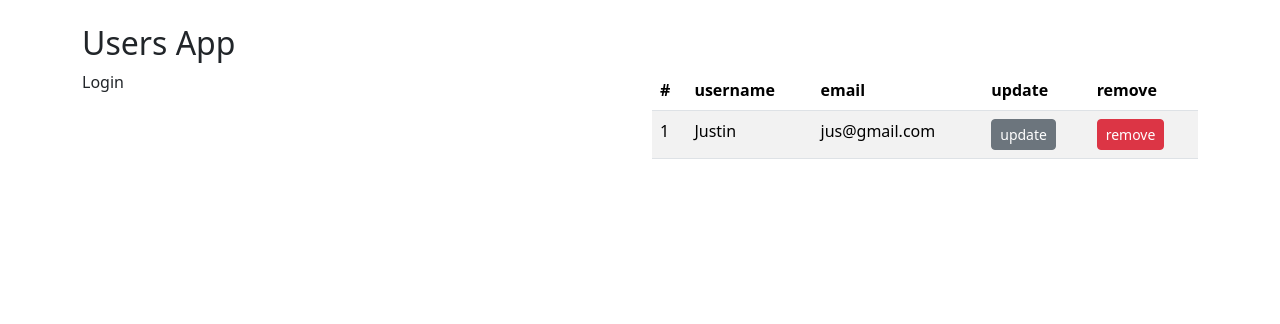
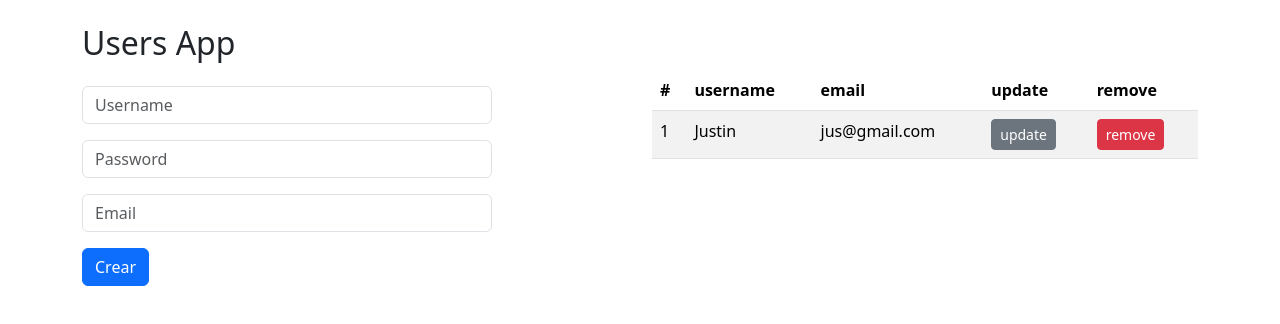
Before and after one commit to juscalderon13/LoginUsers, a React (Vite) app in the folder Login/: page / in a window 1280 px wide. Shown: the top 324 px of the page. Built offline with nearby package versions, Linux system fonts and the light colour scheme.

Commit message:
Maquetación de formulario
se estructuro lo que serian el codigo html del formulario

```diff
--- a/Login/src/components/UserForm.jsx
+++ b/Login/src/components/UserForm.jsx
@@ -1,13 +1,35 @@
-//Maquetacion html del login
+import { useState } from "react"
+
+const initialUserForm = {
+    username: "",
+    password: "",
+    email: "",
+}
+
+//Maquetacion html del registro de usuarios
 export const UserForm = () => {
 
+    const [UserForm, setUserForm] = useState(initialUserForm);
+
+    const {username, password, email} = UserForm;
+
+    const onInputChange = ({target}) =>{
+        console.log(target.value )
+        const {name, value} = target;
+        setUserForm({
+            ...UserForm,
+            [name]: value,
+
+        })
+
+    }
     return(
-        <div>
-            <p>Login</p>
-            <form action="">
-
-            </form>
-        </div>
+        <form>
+            <input className="form-control my-3 w-75" placeholder="Username" name="username" value={username} onChange={onInputChange}/>
+            <input className="form-control my-3 w-75" placeholder="Password" type="password" name="password" value={password} onChange={onInputChange}/>
+            <input className="form-control my-3 w-75" placeholder="Email" name="email" value={email} onChange={onInputChange}/>
+            <button className="btn btn-primary" type="submit">Crear</button>
+        </form>
     )
 
 }
--- a/Login/src/components/UserRow.jsx
+++ b/Login/src/components/UserRow.jsx
@@ -1,4 +1,4 @@
-//componente de la estructuracion de la fila
+//componente de la estructuracion de la fila solicita los parametros (id, username, email)
 export const UserRow = ({id, username, email}) =>{
     return(
         <tr>
--- a/Login/src/components/UsersList.jsx
+++ b/Login/src/components/UsersList.jsx
@@ -1,6 +1,6 @@
 import { UserRow } from "./UserRow"
 
-//Maquetacion html de la lista de usuarios
+//Maquetacion html de la lista de usuarios obtiene los valores de la lista creada en AppUsers.jsx
 export const UsersList = ({users = []}) => {
   return (
   <table className = "table table-hover table-striped">
```
